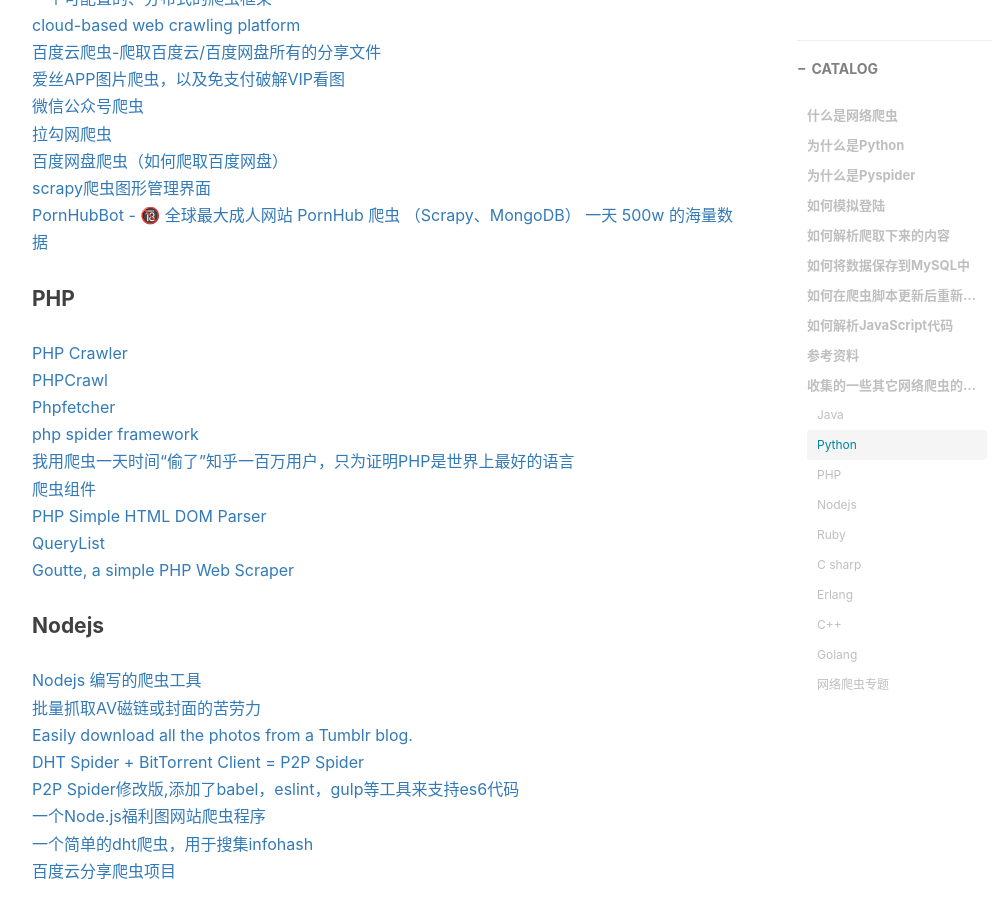
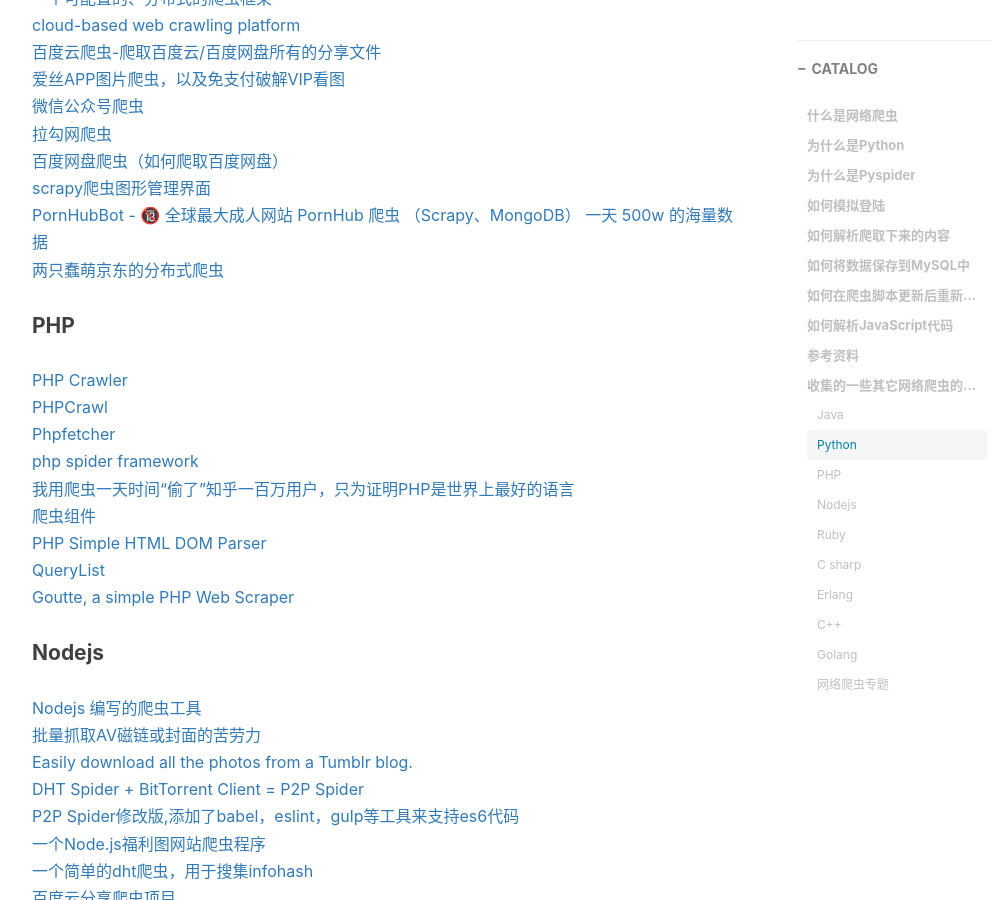
Before and after one commit to figofuture/figofuture.github.io, a Jekyll site: the page built from _posts/2016-08-10-pyspider-as-a-web-crawler-system.markdown, in a window 1280 px wide and 900 px high, scrolled down 12127 px. Shown: the whole window, without its empty margins (233-1233 px from the left). Built offline with Jekyll 4.4.1, drawn with Linux system fonts in a browser that asks for light colours; nearby versions of some CDN libraries; comment, search, counter and statistics services are not loaded.

Commit message:
update crawler

```diff
--- a/_posts/2016-08-10-pyspider-as-a-web-crawler-system.markdown
+++ b/_posts/2016-08-10-pyspider-as-a-web-crawler-system.markdown
@@ -454,6 +454,7 @@
 [百度网盘爬虫（如何爬取百度网盘）](https://www.v2ex.com/t/348731#reply7)
 [scrapy爬虫图形管理界面](https://github.com/DormyMo/SpiderKeeper)
 [PornHubBot - 🔞 全球最大成人网站 PornHub 爬虫 （Scrapy、MongoDB） 一天 500w 的海量数据](https://github.com/xiyouMc/WebHubBot)
+[两只蠢萌京东的分布式爬虫](https://github.com/samrayleung/jd_spider)
 
 #### PHP
 [PHP Crawler](https://sourceforge.net/projects/php-crawler/)
```
